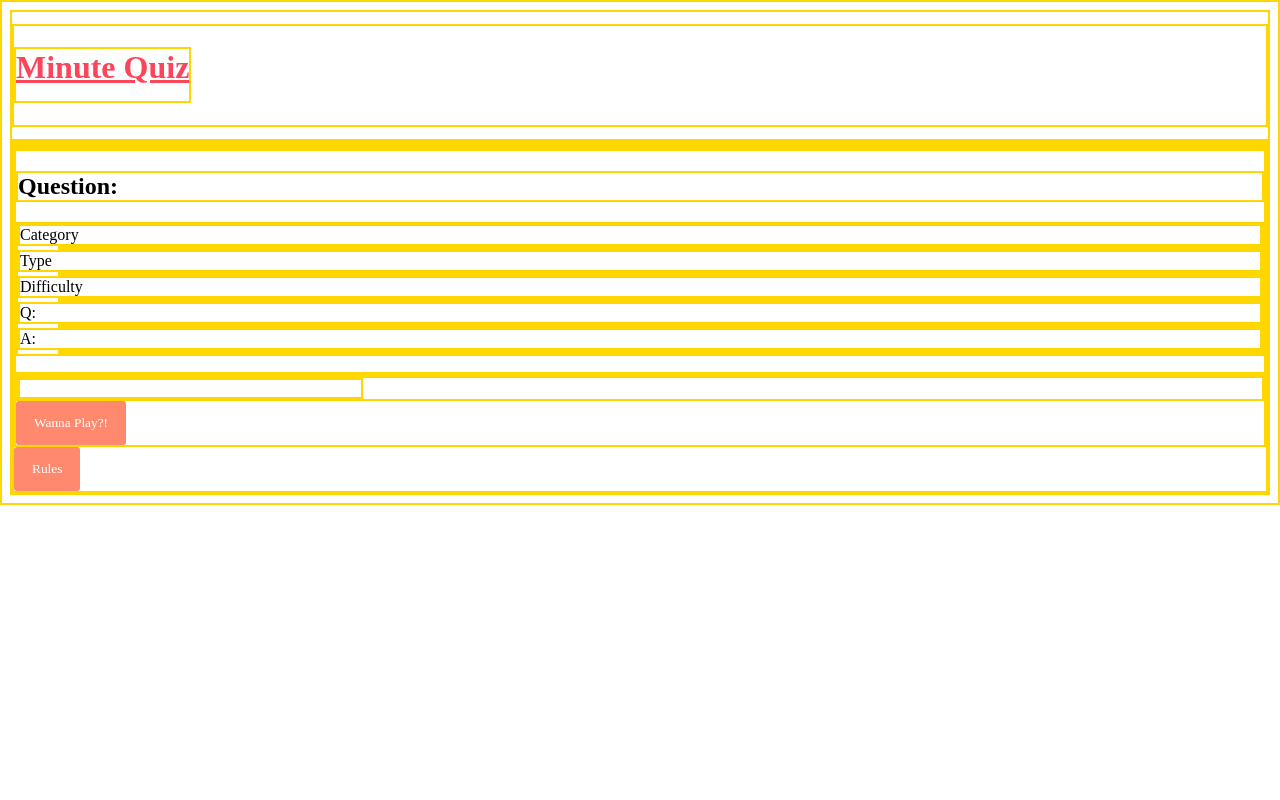
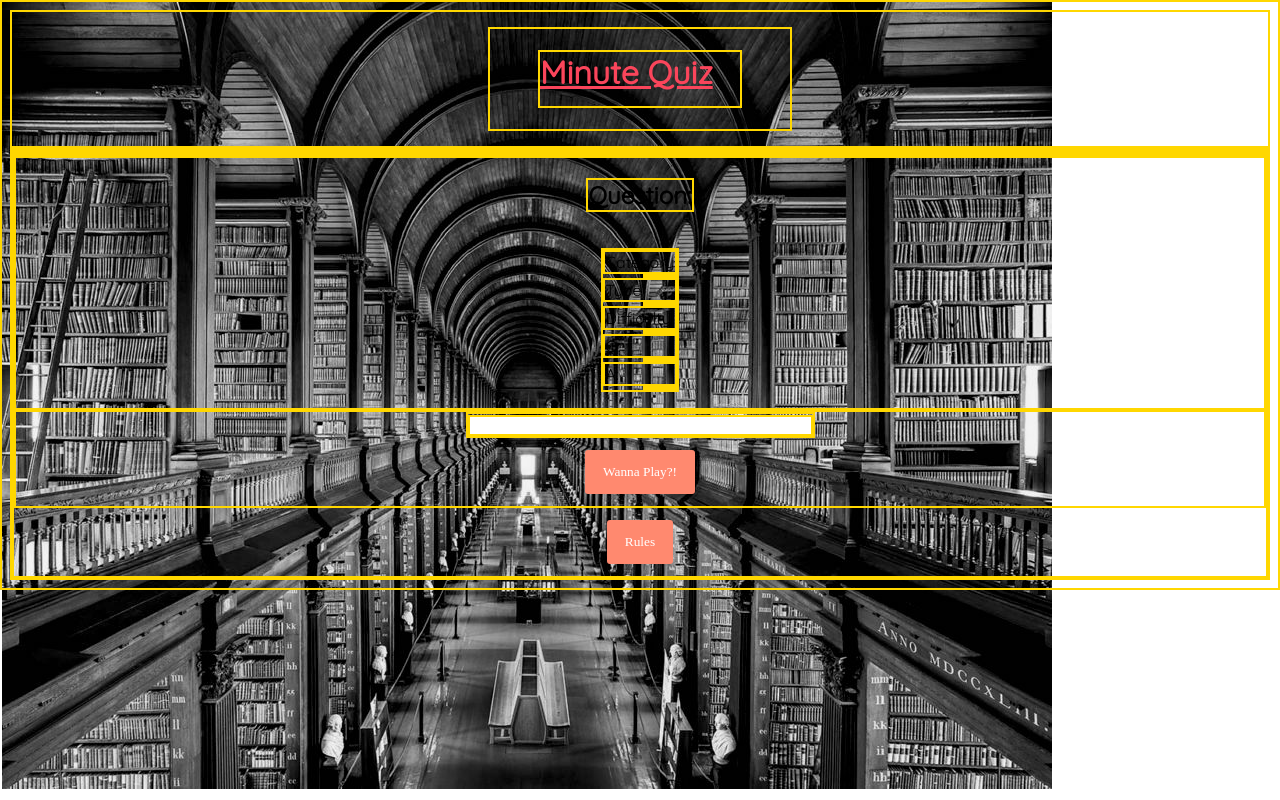
Before and after one commit to winstonwr5/winstonwr5.github.io, a plain HTML site: page projects/Minute_Quiz_Actual/index.html in a window 1280 px wide. Drawn offline with nearby package versions, Linux system fonts and the light colour scheme; files whose address does not match are found by name.

Commit message:
css flexbox work

```diff
--- a/projects/Minute_Quiz_Actual/app2.js
+++ b/projects/Minute_Quiz_Actual/app2.js
@@ -47,8 +47,8 @@ $(( ) => {
     const gameEndModal = () => {
         $gameEndModal.css('display', 'block');
     }
-    const closeGameEndModal = (event) => {
-        event.preventDefault()
+    const closeGameEndModal = () => {
+        // event.preventDefault()
         $gameEndModal.css('display', 'none')
     }
     $openBtn.on('click', openModal)
@@ -63,15 +63,18 @@ $(( ) => {
         $('#start-button').hide()
         $('#openModal').hide();
     }
-        function show() {
-        $('#game-end-modal').show();
-    };
-        function gameTimer() {
+        function show(event) {
+            // event.preventDefault()
+        $('#game-end-modal').show()
+        return;
+    }
+        function gameTimer(event) {
             setInterval(() => {
                 secondsTimer--;
                 if (secondsTimer <= 0) {
                     clearInterval(gameTimer);
                     $('#game-timer').html('<h2>Time!<h2>');
+                    // event.preventDefault();
                     show();
                     return;
                 } else {
--- a/projects/Minute_Quiz_Actual/index.html
+++ b/projects/Minute_Quiz_Actual/index.html
@@ -3,6 +3,7 @@
     <head>
         <meta charset="utf-8">
         <link rel="stylesheet" href="style.css">
+        <link href="https://fonts.googleapis.com/css?family=Quicksand&display=swap" rel="stylesheet">
         <script src="https://code.jquery.com/jquery-3.3.1.min.js" charset="utf-8"></script>
         <script type="text/javascript" src="app2.js" charset="utf-8"></script>
         <title>Minute Quiz</title>
--- a/projects/Minute_Quiz_Actual/style.css
+++ b/projects/Minute_Quiz_Actual/style.css
@@ -1,15 +1,36 @@
 * {
     border: 2px solid gold;
+
+}
+
+body {
+    background-image: url(/Users/winston/Desktop/dev/winstonwr5.github.io/projects/Minute_Quiz_Actual/Trinity-College-Library-Dublin-1050x787.jpg);
+    background-repeat: no-repeat;
+
 }
 
 #hero-title {
     display: flex;
-    text-align: center;
-    margin: 12px auto;
+    justify-content: center;
+    margin: 15px auto;
+    height: 100px;
+    width: 300px;
+    font-family: 'Quicksand', sans-serif;
+    font-weight: 600;
 }
 
 .container {
-    display: block;
+    display: flex;
+    flex-direction: column;
+    font-family: 'Quicksand', sans-serif;
+    font-weight: 300;
+    justify-content: center;
+}
+
+.questions, .dataInput {
+    display: flex;
+    flex-direction: column;
+    align-items: center;
 }
 
 #first-modal {
@@ -58,11 +79,14 @@
 }
 
 .button {
+    display: flex;
+    justify-content: center;
     padding: 14px 18px;
     background-color: #FF896F;
     border: none;
     outline: none;
     border-radius: 3px;
+    margin: 12px auto;
     color: white;
     font-family: Avenir;
     cursor: pointer;
@@ -81,7 +105,11 @@
 
 
 h1 {
+    align-items:center;
     text-decoration: underline;
     color: #FA455B;
     padding-bottom: 15px;
+    width: 200px;
+    font-size: 2em;
+
 }
```
Also changed, not shown: projects/Minute_Quiz_Actual/Trinity-College-Library-Dublin-1050x787.jpg (added).
